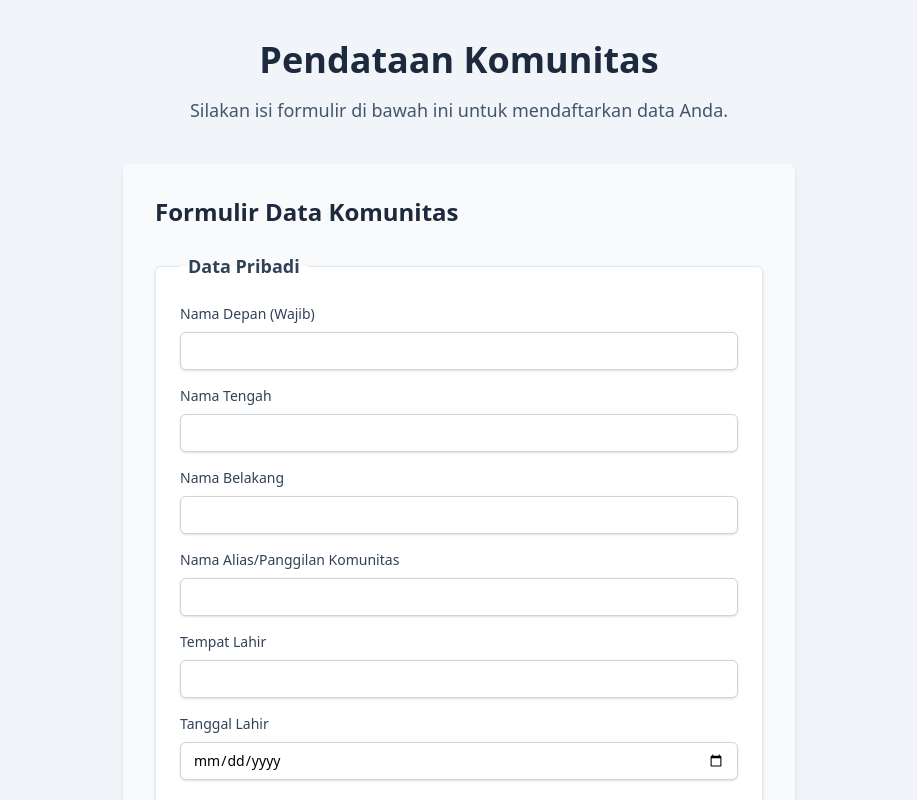
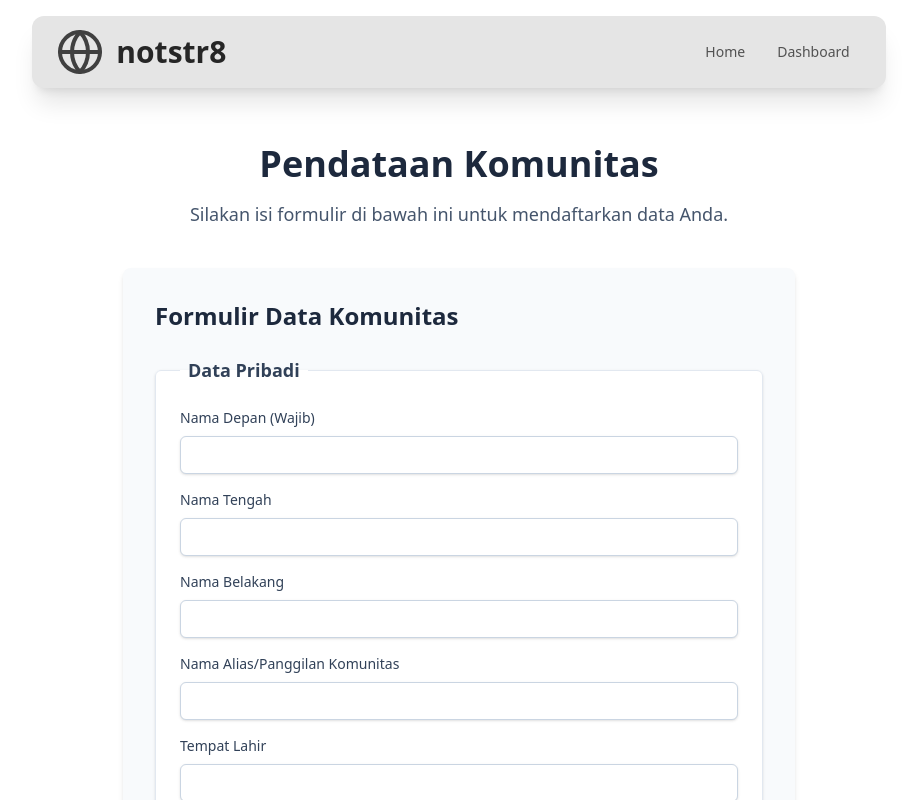
Before and after one commit to rywndr/notstr8, a Next.js app: page / in a window 1280 px wide. Shown: the top 800 px of the page, without its empty margins (181-1098 px from the left). Built offline with nearby package versions, Linux system fonts and the light colour scheme; no server answers; the database is empty.

Commit message:
feat: added navbar and adjusted main page bg color

```diff
--- a/src/app/layout.tsx
+++ b/src/app/layout.tsx
@@ -1,6 +1,7 @@
 import type { Metadata } from "next";
 import { Geist, Geist_Mono } from "next/font/google";
 import "./globals.css";
+import Nav from "@/components/nav/Nav";
 
 const geistSans = Geist({
   variable: "--font-geist-sans",
@@ -27,6 +28,7 @@ export default function RootLayout({
       <body
         className={`${geistSans.variable} ${geistMono.variable} antialiased`}
       >
+        <Nav />
         {children}
       </body>
     </html>
--- a/src/app/page.tsx
+++ b/src/app/page.tsx
@@ -13,7 +13,7 @@ export default async function Home() {
   const fileLinkStyle = "text-sky-600 hover:text-sky-800 underline";
 
   return (
-   <div className="min-h-screen bg-slate-100 py-10 px-4 sm:px-6 lg:px-8">
+   <div className="min-h-screen py-10 px-4 sm:px-6 lg:px-8">
       <div className="container mx-auto flex flex-col items-center gap-10">
         <header className="text-center">
           <h1 className="text-4xl font-bold text-slate-800 mb-4">Pendataan Komunitas</h1>
--- /dev/null
+++ b/src/components/nav/Nav.tsx
@@ -0,0 +1,59 @@
+'use client'
+
+import React, { useState } from 'react';
+import Link from 'next/link';
+import { Globe, Menu, X } from 'lucide-react';
+
+const Nav = () => {
+  const [isOpen, setIsOpen] = useState(false);
+
+  return (
+    <nav className="bg-neutral-200 shadow-xl rounded-xl my-4 mx-auto w-11/12 md:w-3/4 lg:w-2/3 xl:max-w-4xl">
+      <div className="container mx-auto px-4 sm:px-6 py-3 flex justify-between items-center">
+        <Link href="/" className="flex items-center">
+          <Globe className="h-10 w-10 sm:h-12 sm:w-12 text-neutral-700 mr-2 sm:mr-3" />
+          <span className="font-extrabold text-2xl sm:text-3xl text-neutral-800 hover:text-neutral-900 transition-colors">
+            notstr8
+          </span>
+        </Link>
+
+        {/* Main Menu */}
+        <div className="hidden md:flex items-center space-x-2">
+          <Link href="/" className="text-neutral-600 hover:text-neutral-900 transition-all duration-300 ease-in-out px-3 py-2 rounded-md text-sm font-medium transform hover:scale-105">
+            Home
+          </Link>
+          <Link href="/dashboard" className="text-neutral-600 hover:text-neutral-900 transition-all duration-300 ease-in-out px-3 py-2 rounded-md text-sm font-medium transform hover:scale-105">
+            Dashboard
+          </Link>
+        </div>
+
+        {/* Mobile Menu Btn */}
+        <div className="md:hidden flex items-center">
+          <button
+            onClick={() => setIsOpen(!isOpen)}
+            className="text-neutral-600 hover:text-neutral-900 focus:outline-none focus:text-neutral-900 transition-colors"
+            aria-label="Toggle menu"
+          >
+            {isOpen ? <X className="h-7 w-7" /> : <Menu className="h-7 w-7" />}
+          </button>
+        </div>
+      </div>
+
+      {/* Mobile Menu */}
+      {isOpen && (
+        <div className="md:hidden bg-neutral-200 rounded-b-xl shadow-lg">
+          <div className="px-2 pt-2 pb-3 space-y-1 sm:px-3">
+            <Link href="/" className="block text-neutral-600 hover:text-neutral-900 hover:bg-neutral-300 transition-all duration-200 ease-in-out px-3 py-2 rounded-md text-base font-medium">
+              Home
+            </Link>
+            <Link href="/dashboard" className="block text-neutral-600 hover:text-neutral-900 hover:bg-neutral-300 transition-all duration-200 ease-in-out px-3 py-2 rounded-md text-base font-medium">
+              Dashboard
+            </Link>
+          </div>
+        </div>
+      )}
+    </nav>
+  );
+};
+
+export default Nav;
```
